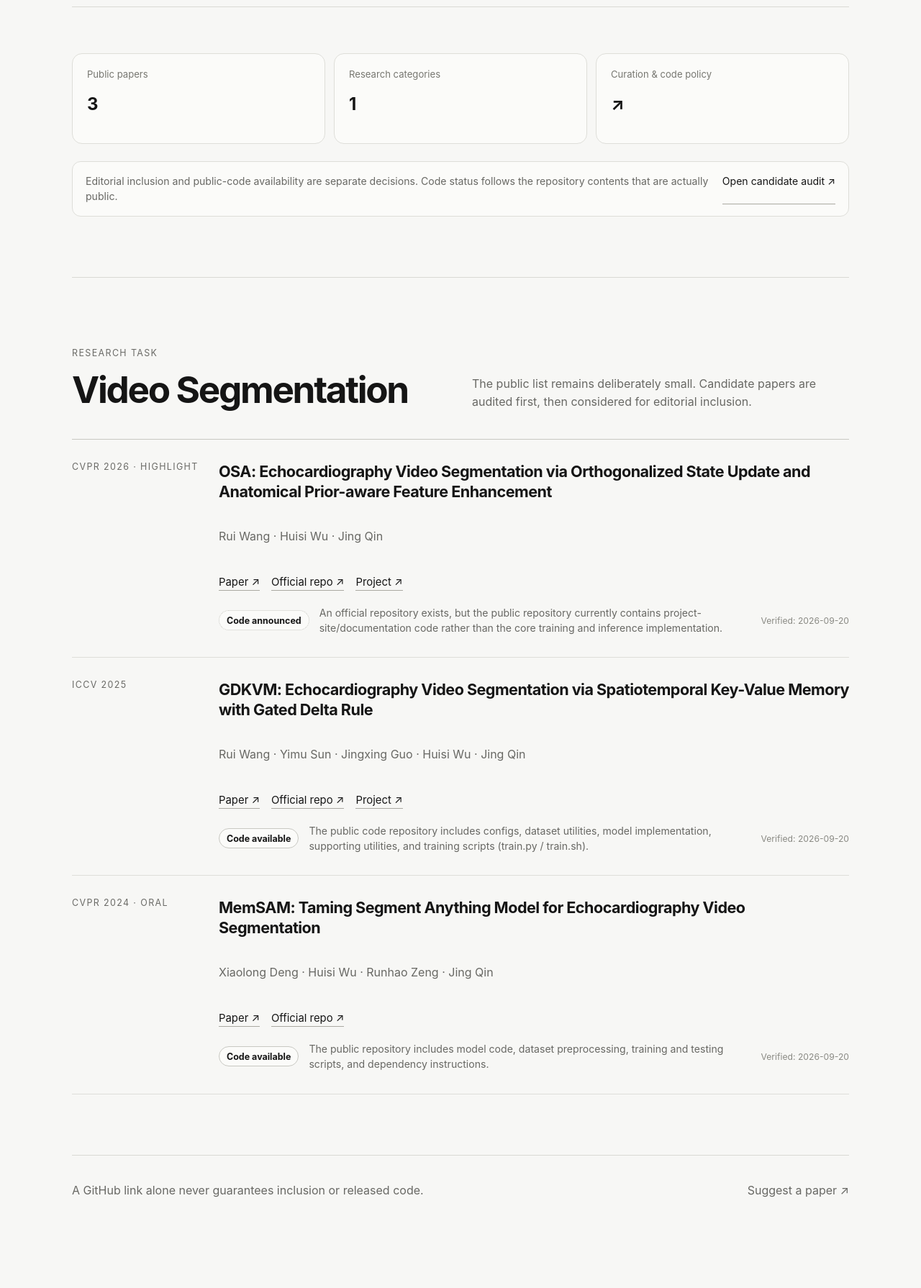
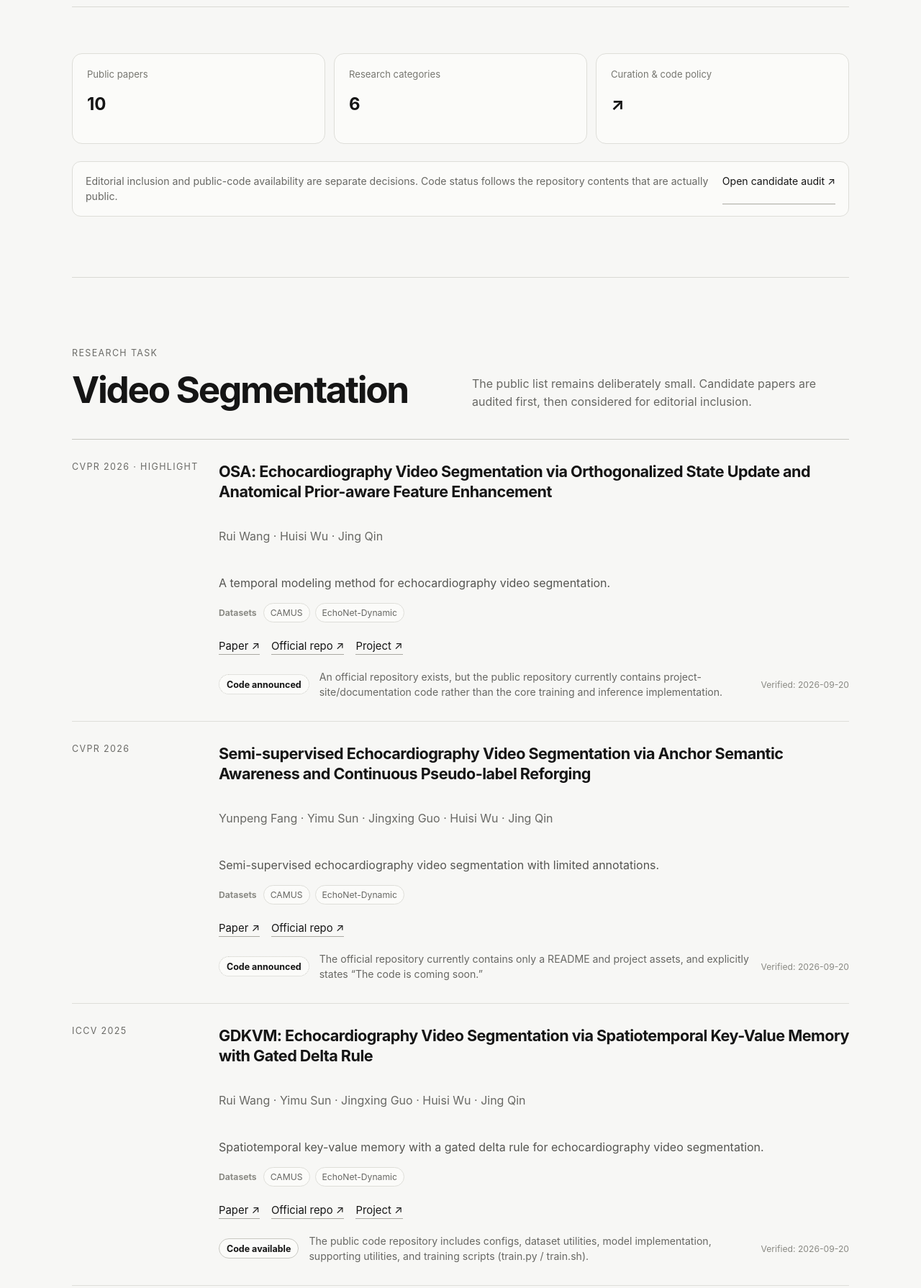
Before and after one commit to wangrui2025/awesome-echocardiography, an Astro site: page /en/papers in a window 1280 px wide. Shown: the part 460-2250 px from the top of the page at 72% size. Before the commit the page ends 2178 px from the top, so only its background shows below. Built offline with nearby package versions, Linux system fonts and the light colour scheme; Astro itself is replaced by a stand-in of ours.

Commit message:
feat: publish audited paper catalog expansion

```diff
--- a/src/components/PaperCard.astro
+++ b/src/components/PaperCard.astro
@@ -4,9 +4,10 @@ import type { PaperRecord } from '../papers';
 interface Props {
   paper: PaperRecord;
   locale: 'zh' | 'en';
+  showContext?: boolean;
 }
 
-const { paper, locale } = Astro.props;
+const { paper, locale, showContext = false } = Astro.props;
 const isZh = locale === 'zh';
 
 const labels = isZh ? {
@@ -19,6 +20,7 @@ const labels = isZh ? {
   none: '暂无公开代码',
   unofficial: '非官方实现',
   verified: '状态核验',
+  datasets: '数据集',
 } : {
   paper: 'Paper ↗',
   repository: 'Official repo ↗',
@@ -29,15 +31,30 @@ const labels = isZh ? {
   none: 'No public code',
   unofficial: 'Unofficial implementation',
   verified: 'Verified',
+  datasets: 'Datasets',
 };
 
 const statusLabel = labels[paper.codeStatus];
+const summary = isZh ? paper.summaryZh : paper.summaryEn;
 ---
 
 <article class="paper-card">
   <div class="venue">{paper.venue}</div>
   <h3>{paper.title}</h3>
   <p class="authors">{paper.authors}</p>
+
+  {showContext && summary && (
+    <div class="paper-context">
+      <p>{summary}</p>
+      {paper.datasets && paper.datasets.length > 0 && (
+        <div class="paper-datasets" aria-label={labels.datasets}>
+          <span class="paper-datasets-label">{labels.datasets}</span>
+          {paper.datasets.map((dataset) => <span>{dataset}</span>)}
+        </div>
+      )}
+    </div>
+  )}
+
   <div class="links">
     <a href={paper.paperUrl}>{labels.paper}</a>
     {paper.repositoryUrl && <a href={paper.repositoryUrl}>{labels.repository}</a>}
--- a/src/components/PapersPage.astro
+++ b/src/components/PapersPage.astro
@@ -129,7 +129,7 @@ const categoryLabels: Record<PaperCategory, string> = {
 
             <div class="paper-list">
               {categoryPapers.map((paper) => (
-                <PaperCard paper={paper} locale={locale} />
+                <PaperCard paper={paper} locale={locale} showContext={true} />
               ))}
             </div>
           </section>
--- a/src/papers.ts
+++ b/src/papers.ts
@@ -25,6 +25,9 @@ export interface PaperRecord {
   paperUrl: string;
   projectUrl?: string;
   repositoryUrl?: string;
+  datasets?: readonly string[];
+  summaryZh?: string;
+  summaryEn?: string;
   codeStatus: CodeStatus;
   codeVerifiedAt: string;
   codeNoteZh: string;
@@ -43,11 +46,32 @@ export const papers: readonly PaperRecord[] = [
     paperUrl: 'https://openaccess.thecvf.com/content/CVPR2026/html/Wang_OSA_Echocardiography_Video_Segmentation_via_Orthogonalized_State_Update_and_Anatomical_CVPR_2026_paper.html',
     projectUrl: 'https://wangrui2025.github.io/osa/en/',
     repositoryUrl: 'https://github.com/wangrui2025/osa',
+    datasets: ['CAMUS', 'EchoNet-Dynamic'],
+    summaryZh: '面向超声心动图视频分割的时序建模方法。',
+    summaryEn: 'A temporal modeling method for echocardiography video segmentation.',
     codeStatus: 'announced',
     codeVerifiedAt: '2026-09-20',
     codeNoteZh: '官方仓库已建立，但当前公开内容仍以项目站点/文档为主，尚未发现论文核心训练与推理实现。',
     codeNoteEn: 'An official repository exists, but the public repository currently contains project-site/documentation code rather than the core training and inference implementation.',
     featured: true,
+  },
+  {
+    id: 'echoforge-cvpr-2026',
+    title: 'Semi-supervised Echocardiography Video Segmentation via Anchor Semantic Awareness and Continuous Pseudo-label Reforging',
+    authors: 'Yunpeng Fang · Yimu Sun · Jingxing Guo · Huisi Wu · Jing Qin',
+    venue: 'CVPR 2026',
+    year: 2026,
+    category: 'video-segmentation',
+    paperUrl: 'https://openaccess.thecvf.com/content/CVPR2026/html/Fang_Semi-supervised_Echocardiography_Video_Segmentation_via_Anchor_Semantic_Awareness_and_Continuous_CVPR_2026_paper.html',
+    repositoryUrl: 'https://github.com/YunPeng-Fang/EchoForge',
+    datasets: ['CAMUS', 'EchoNet-Dynamic'],
+    summaryZh: '以少量标注训练半监督超声心动图视频分割模型。',
+    summaryEn: 'Semi-supervised echocardiography video segmentation with limited annotations.',
+    codeStatus: 'announced',
+    codeVerifiedAt: '2026-09-20',
+    codeNoteZh: '官方仓库当前仅有 README 与项目素材，README 明确写有 “The code is coming soon.”。',
+    codeNoteEn: 'The official repository currently contains only a README and project assets, and explicitly states “The code is coming soon.”',
+    featured: false,
   },
   {
     id: 'gdkvm-iccv-2025',
@@ -59,11 +83,68 @@ export const papers: readonly PaperRecord[] = [
     paperUrl: 'https://openaccess.thecvf.com/content/ICCV2025/html/Wang_GDKVM_Echocardiography_Video_Segmentation_via_Spatiotemporal_Key-Value_Memory_with_Gated_ICCV_2025_paper.html',
     projectUrl: 'https://wangrui2025.github.io/GDKVM/en/',
     repositoryUrl: 'https://github.com/wangrui2025/gdkvm_code',
+    datasets: ['CAMUS', 'EchoNet-Dynamic'],
+    summaryZh: '使用时空键值记忆与 Gated Delta Rule 建模超声心动图视频。',
+    summaryEn: 'Spatiotemporal key-value memory with a gated delta rule for echocardiography video segmentation.',
     codeStatus: 'available',
     codeVerifiedAt: '2026-09-20',
     codeNoteZh: '公开代码仓库包含配置、数据处理、模型实现、工具模块以及训练脚本（train.py / train.sh）。',
     codeNoteEn: 'The public code repository includes configs, dataset utilities, model implementation, supporting utilities, and training scripts (train.py / train.sh).',
     featured: true,
+  },
+  {
+    id: 'echocardmae-miccai-2025',
+    title: 'EchoCardMAE: Video Masked Auto-Encoders Customized for Echocardiography',
+    authors: 'Xuan Yang · Rui Xu · Xinchen Ye · Zhihui Wang · Miao Zhang · Yi Wang · Xin Fan · Hongkai Wang · Qingxiong Yue · Xiangjian He · Yen-Wei Chen',
+    venue: 'MICCAI 2025',
+    year: 2025,
+    category: 'representation-learning',
+    paperUrl: 'https://papers.miccai.org/miccai-2025/0271-Paper2462.html',
+    repositoryUrl: 'https://github.com/m1dsolo/EchoCardMAE',
+    datasets: ['EchoNet-Dynamic', 'CAMUS', 'HMC-QU'],
+    summaryZh: '针对超声心动图定制的视频掩码自编码器，用于 EF、疾病预测与分割等下游任务。',
+    summaryEn: 'A masked-video autoencoder tailored to echocardiography for EF, disease prediction, and segmentation downstream tasks.',
+    codeStatus: 'partial',
+    codeVerifiedAt: '2026-09-20',
+    codeNoteZh: '仓库已公开预训练、EchoNet 的 EF/分割训练与模型代码，但 README 仍把 CAMUS 和 HMC-QU 代码列为待上传。',
+    codeNoteEn: 'The repository includes pretraining and EchoNet EF/segmentation code, but its README still lists CAMUS and HMC-QU code as pending.',
+    featured: false,
+  },
+  {
+    id: 'hss-net-miccai-2025',
+    title: 'Hierarchical Spatio-temporal Segmentation Network for Ejection Fraction Estimation in Echocardiography Videos',
+    authors: 'Dongfang Wang · Jian Yang · Yizhe Zhang · Tao Zhou',
+    venue: 'MICCAI 2025',
+    year: 2025,
+    category: 'cardiac-function',
+    paperUrl: 'https://papers.miccai.org/miccai-2025/0410-Paper2745.html',
+    repositoryUrl: 'https://github.com/DF-W/HSS-Net',
+    datasets: ['CAMUS', 'EchoNet-Dynamic', 'EchoNet-Pediatric'],
+    summaryZh: '把视频分割与射血分数估计结合起来的层次化时空网络。',
+    summaryEn: 'A hierarchical spatio-temporal network connecting video segmentation with ejection-fraction estimation.',
+    codeStatus: 'announced',
+    codeVerifiedAt: '2026-09-20',
+    codeNoteZh: '官方仓库当前只有 README 与图片目录，并明确写有 “Code coming soon!”。',
+    codeNoteEn: 'The official repository currently contains only a README and images, and explicitly states “Code coming soon!”',
+    featured: false,
+  },
+  {
+    id: 'cardiacnet-eccv-2024',
+    title: 'CardiacNet: Learning to Reconstruct Abnormalities for Cardiac Disease Assessment from Echocardiogram Videos',
+    authors: 'Jiewen Yang · Yiqun Lin · Bin Pu · Jiarong Guo · Xiaowei Xu · Xiaomeng Li',
+    venue: 'ECCV 2024',
+    year: 2024,
+    category: 'disease-assessment',
+    paperUrl: 'https://www.ecva.net/papers/eccv_2024/papers_ECCV/html/3391_ECCV_2024_paper.php',
+    repositoryUrl: 'https://github.com/xmed-lab/CardiacNet',
+    datasets: ['CAMUS', 'EchoNet-Dynamic', 'CardiacNet-PAH', 'CardiacNet-ASD'],
+    summaryZh: '通过重建异常模式学习超声心动图疾病评估表征。',
+    summaryEn: 'Learns representations for cardiac disease assessment by reconstructing abnormalities in echocardiogram videos.',
+    codeStatus: 'available',
+    codeVerifiedAt: '2026-09-20',
+    codeNoteZh: '实现仓库包含 train.py、evaluate.py、model/、data/、utils/ 与环境配置；数据集仓库与实现仓库分离。',
+    codeNoteEn: 'The implementation repository contains train.py, evaluate.py, model/, data/, utils/, and environment configuration; its dataset repository is separate.',
+    featured: false,
   },
   {
     id: 'memsam-cvpr-2024',
@@ -74,11 +155,68 @@ export const papers: readonly PaperRecord[] = [
     category: 'video-segmentation',
     paperUrl: 'https://openaccess.thecvf.com/content/CVPR2024/html/Deng_MemSAM_Taming_Segment_Anything_Model_for_Echocardiography_Video_Segmentation_CVPR_2024_paper.html',
     repositoryUrl: 'https://github.com/dengxl0520/MemSAM',
+    datasets: ['CAMUS', 'EchoNet-Dynamic'],
+    summaryZh: '把 Segment Anything Model 适配到超声心动图视频分割。',
+    summaryEn: 'Adapts Segment Anything Model to echocardiography video segmentation.',
     codeStatus: 'available',
     codeVerifiedAt: '2026-09-20',
     codeNoteZh: '公开仓库包含模型、数据预处理、训练与测试脚本，以及依赖说明。',
     codeNoteEn: 'The public repository includes model code, dataset preprocessing, training and testing scripts, and dependency instructions.',
     featured: true,
+  },
+  {
+    id: 'coreecho-miccai-2024',
+    title: 'CoReEcho: Continuous Representation Learning for 2D+time Echocardiography Analysis',
+    authors: 'Fadillah Adamsyah Maani · Numan Saeed · Aleksandr Matsun · Mohammad Yaqub',
+    venue: 'MICCAI 2024',
+    year: 2024,
+    category: 'representation-learning',
+    paperUrl: 'https://papers.miccai.org/miccai-2024/164-Paper2916.html',
+    repositoryUrl: 'https://github.com/BioMedIA-MBZUAI/CoReEcho',
+    datasets: ['EchoNet-Dynamic', 'CAMUS', 'HMC-QU'],
+    summaryZh: '学习连续表征以改善超声心动图 EF 回归与下游迁移。',
+    summaryEn: 'Learns continuous representations for EF regression and transferable echocardiography features.',
+    codeStatus: 'available',
+    codeVerifiedAt: '2026-09-20',
+    codeNoteZh: '仓库包含两阶段训练、测试、依赖、核心实现、预训练权重链接和 CAMUS 迁移学习支持。',
+    codeNoteEn: 'The repository contains two-stage training, testing, dependencies, core implementation, a pretrained-weight link, and CAMUS transfer-learning support.',
+    featured: false,
+  },
+  {
+    id: 'free-echo-miccai-2024',
+    title: 'Training-Free Condition Video Diffusion Models for single frame Spatial-Semantic Echocardiogram Synthesis',
+    authors: 'Van Phi Nguyen · Tri Nhan Luong Ha · Huy Hieu Pham · Quoc Long Tran',
+    venue: 'MICCAI 2024',
+    year: 2024,
+    category: 'generation',
+    paperUrl: 'https://papers.miccai.org/miccai-2024/797-Paper1171.html',
+    repositoryUrl: 'https://github.com/gungui98/echo-free',
+    datasets: ['CAMUS', 'EchoNet-Dynamic'],
+    summaryZh: '从单帧分割条件生成时空一致的超声心动图视频。',
+    summaryEn: 'Synthesizes echocardiogram videos from a single-frame spatial-semantic condition.',
+    codeStatus: 'available',
+    codeVerifiedAt: '2026-09-20',
+    codeNoteZh: '仓库包含 train.py、sample.py、扩散模型实现、权重、示例结果与训练/采样命令。',
+    codeNoteEn: 'The repository contains train.py, sample.py, diffusion implementation, weights, examples, and training/sampling commands.',
+    featured: false,
+  },
+  {
+    id: 'mlsw-miccai-2024',
+    title: 'Uncertainty-aware meta-weighted optimization framework for domain-generalized medical image segmentation',
+    authors: 'Seok-Hwan Oh · Guil Jung · Sang-Yun Kim · Myeong-Gee Kim · Young-Min Kim · Hyeon-Jik Lee · Hyuk-Sool Kwon · Hyeon-Min Bae',
+    venue: 'MICCAI 2024',
+    year: 2024,
+    category: 'domain-generalization',
+    paperUrl: 'https://papers.miccai.org/miccai-2024/810-Paper0708.html',
+    repositoryUrl: 'https://github.com/Seokhwan-Oh/MLSW',
+    datasets: ['EchoNet-Dynamic', 'HMC-QU', 'CAMUS'],
+    summaryZh: '利用合成超声与元学习提升跨数据域超声分割泛化能力。',
+    summaryEn: 'Uses synthetic echocardiography and meta-learning to improve cross-domain segmentation generalization.',
+    codeStatus: 'announced',
+    codeVerifiedAt: '2026-09-20',
+    codeNoteZh: '论文页面提供了代码链接，但当前官方仓库只有一个极简 README，没有公开可运行实现。',
+    codeNoteEn: 'The paper links a code repository, but the current official repository only contains a minimal README and no runnable implementation.',
+    featured: false,
   },
 ];
 
--- a/src/styles/global.css
+++ b/src/styles/global.css
@@ -923,3 +923,45 @@ footer p { margin: 0; }
     min-height: 96px;
   }
 }
+
+/* Paper catalog context */
+.paper-context {
+  grid-column: 2;
+  margin-top: -2px;
+}
+
+.paper-context > p {
+  max-width: 760px;
+  margin: 0 0 14px;
+  color: #555551;
+  line-height: 1.62;
+}
+
+.paper-datasets {
+  display: flex;
+  flex-wrap: wrap;
+  align-items: center;
+  gap: 7px;
+}
+
+.paper-datasets > span:not(.paper-datasets-label) {
+  padding: 5px 9px;
+  border: 1px solid #deded9;
+  border-radius: 999px;
+  background: #fbfbf9;
+  color: #686864;
+  font-size: 0.76rem;
+}
+
+.paper-datasets-label {
+  margin-right: 2px;
+  color: #8a8a84;
+  font-size: 0.76rem;
+  font-weight: 650;
+}
+
+@media (max-width: 720px) {
+  .paper-context {
+    grid-column: 1;
+  }
+}
```
Also changed, not shown: docs/plans/PAPER_CATALOG_EXPANSION_PLAN_20260921.md (+24 -24 lines).
